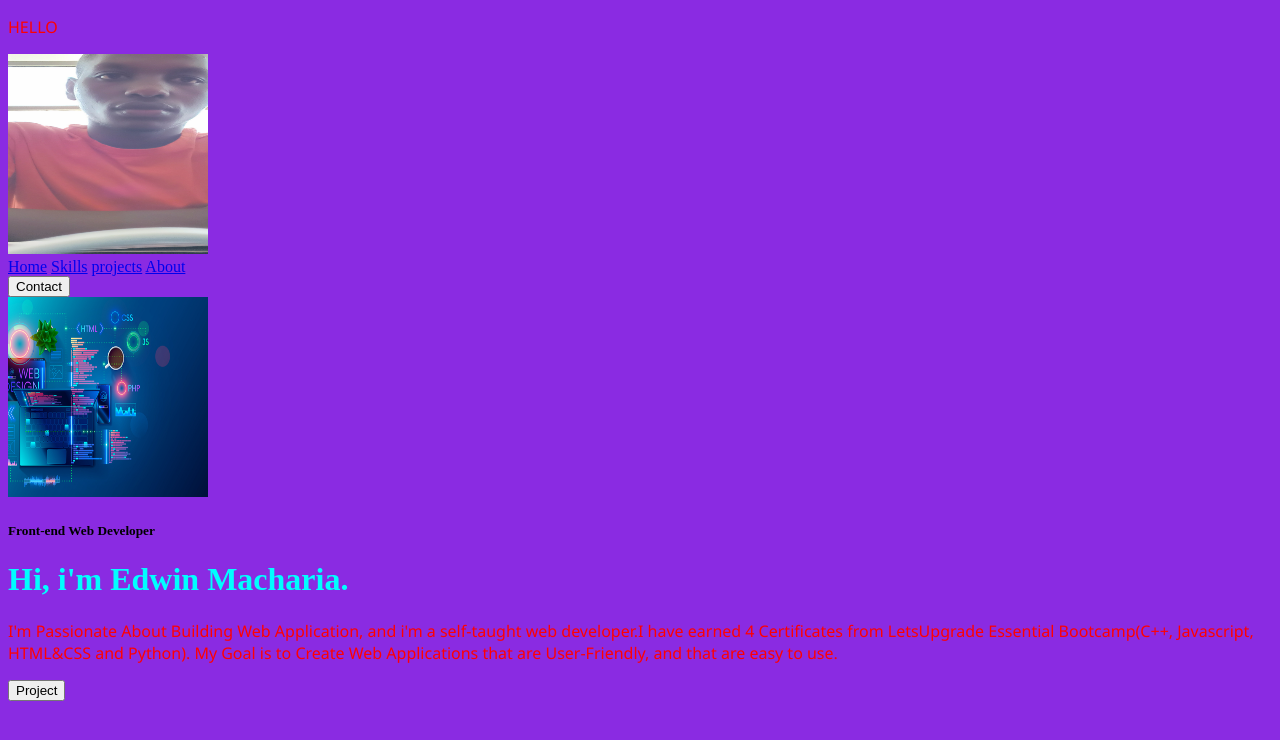
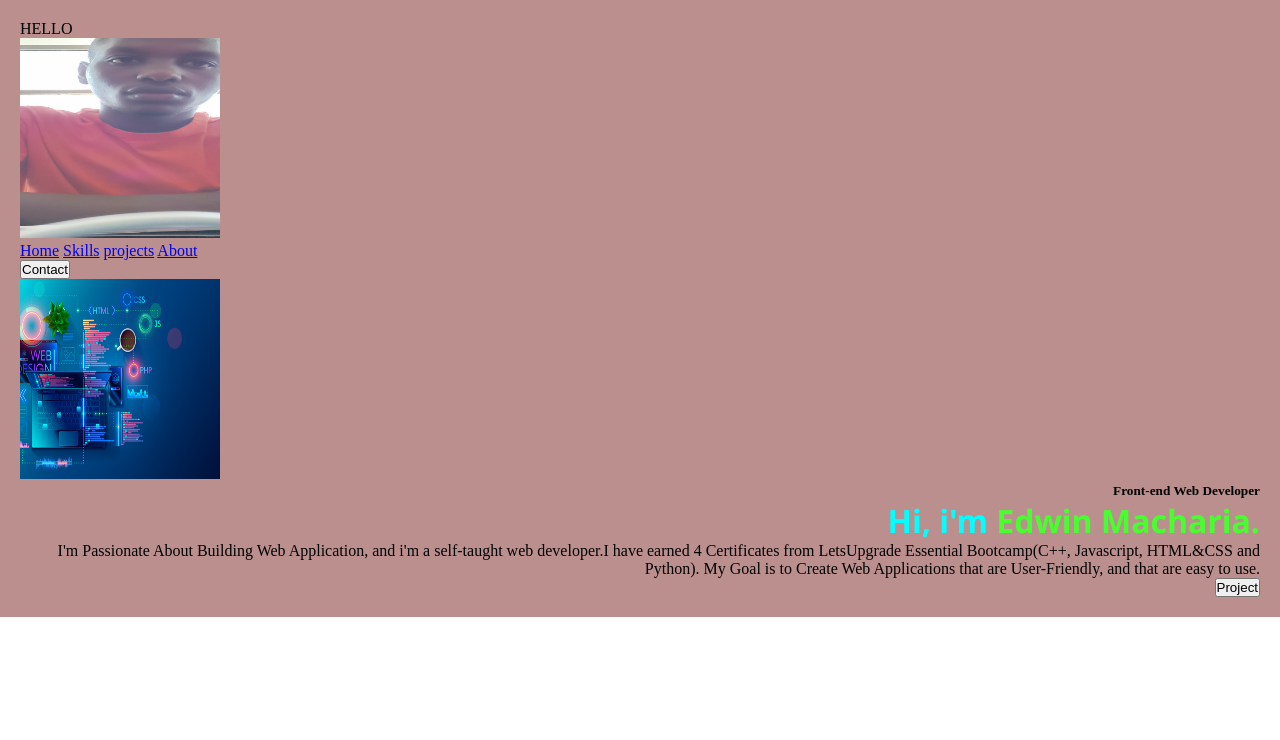
Before and after one commit to Machariagithub/Macharia_Portfolio, a plain HTML site: page index.html in a window 1280 px wide. Drawn offline with Linux system fonts and the light colour scheme.

Commit message:
style addition

```diff
--- a/style/style.css
+++ b/style/style.css
@@ -1,10 +1,30 @@
-body {
-    background-color: blueviolet;
-}
 h1 {
-color:aqua;
-}
-p {
-    color: red;
+    color:aqua;
     font-family: 'Segoe UI', Tahoma, Geneva, Verdana, sans-serif;
 }
+* {
+    padding: 0;
+    margin: 0;
+    box-sizing: border-box;
+}
+
+header {
+background-color: rosybrown;
+padding: 20px;
+box-shadow: 0px 2px 4px
+rgba(0, 0, 0, 0.1)
+clip-path: polygon(0 0, 100% 100%, 0 calc(100% - 5vw));
+}
+
+span {
+    color:rgb(71, 255, 47);
+}
+.hero .right {
+    display:flex;
+    flex-direction: column;
+    justify-content: center;
+    text-align: end;
+}
+header nav .left a:hover {
+    color:rgb(39, 236, 210);
+}
```
